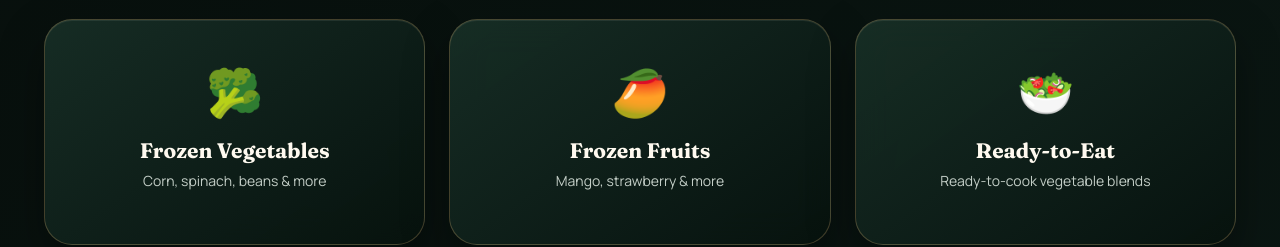
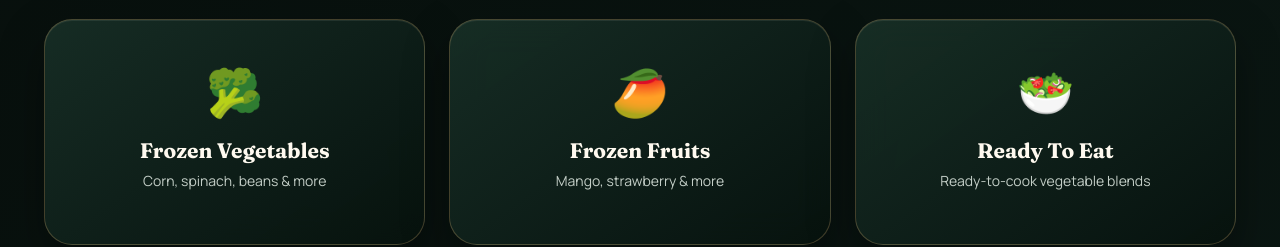
Before and after one commit to sknfrozenratlam9988/ShreeKamalNayanFrozenFood-Frontend, a React (Vite) app: page / in a window 1280 px wide. Shown: the part 1880-2127 px from the top of the page. Built offline with nearby package versions, Linux system fonts and the light colour scheme; no server answers.

Commit message:
changes in home page

```diff
--- a/src/pages/Home.jsx
+++ b/src/pages/Home.jsx
@@ -51,7 +51,7 @@ const fadeUp = {
 const categories = [
   { name: "Frozen Vegetables", tagline: "Corn, spinach, beans & more", emoji: "🥦" },
   { name: "Frozen Fruits", tagline: "Mango, strawberry & more", emoji: "🥭" },
-  { name: "Ready-to-Eat", tagline: "Ready-to-cook vegetable blends", emoji: "🥗" },
+  { name: "Ready To Eat", tagline: "Ready-to-cook vegetable blends", emoji: "🥗" },
 ];
 
 const stats = [
```
